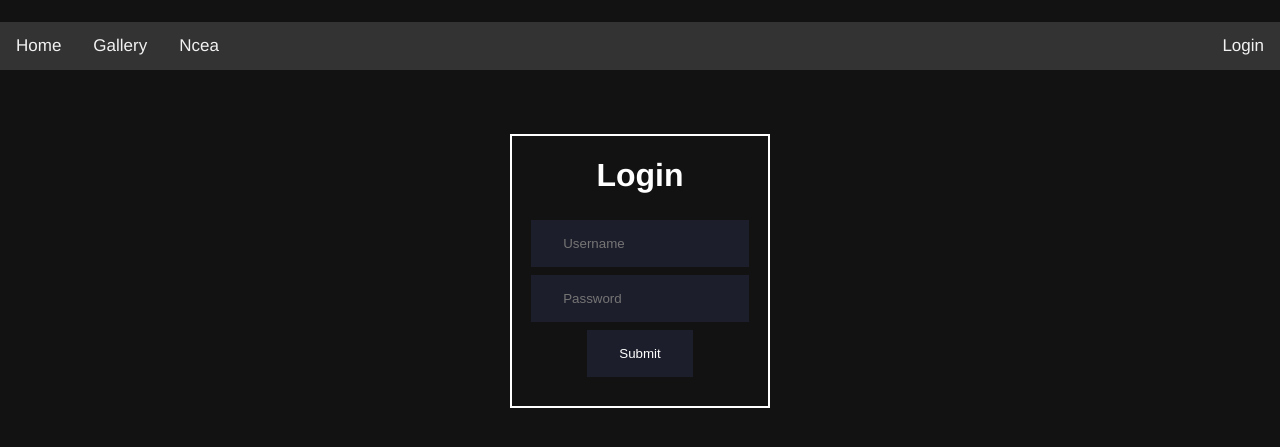
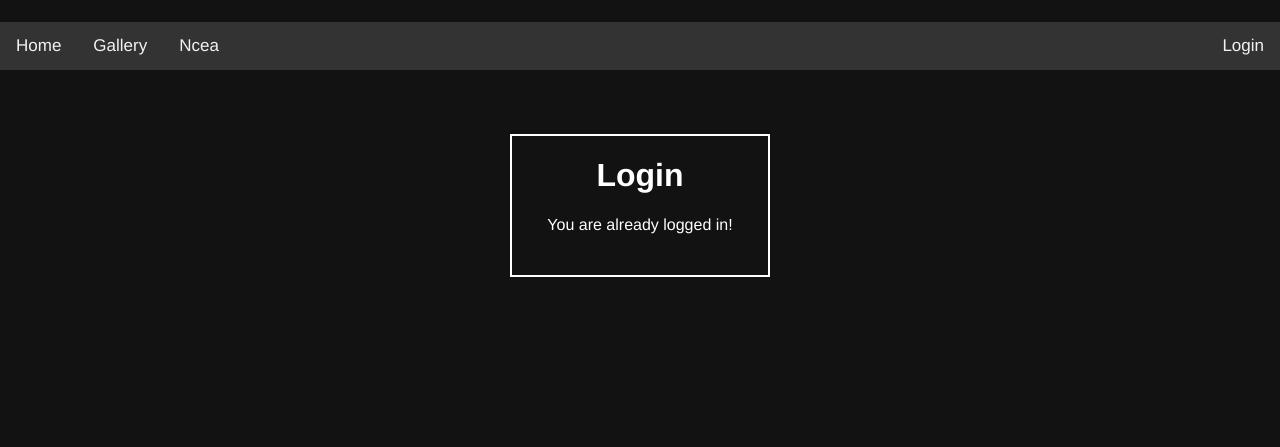
Before and after one commit to MalekC01/13DTP, a Flask app: page /login in a window 1280 px wide. Shown: the part 58-505 px from the top of the page. Run offline with Flask 2, Linux system fonts and the light colour scheme.

Commit message:
login adjustment.

```diff
--- a/main.py
+++ b/main.py
@@ -64,7 +64,8 @@ def login():
     if request.method=='GET':  # did the browser ask to see the page
         return render_template('login.html', form=form)
     else:
-        check_username_exists = models.Users.query.filter_by(username=form.username.data).first()
+        username = form.username.data
+        check_username_exists = models.Users.query.filter_by(username=username.lower()).first()
         if check_username_exists != None:
             if str(form.password.data) == str(check_username_exists.password):
                 session['username'] = form.username.data
--- a/templates/login.html
+++ b/templates/login.html
@@ -9,7 +9,9 @@
 
 {% if logged_in != True %}
 <h1>Login</h1>
+<p>You are already logged in!</p>
 
+{% else %}
 {% with messages = get_flashed_messages() %}
 {% if messages %}
     {% for message in messages %}
```
